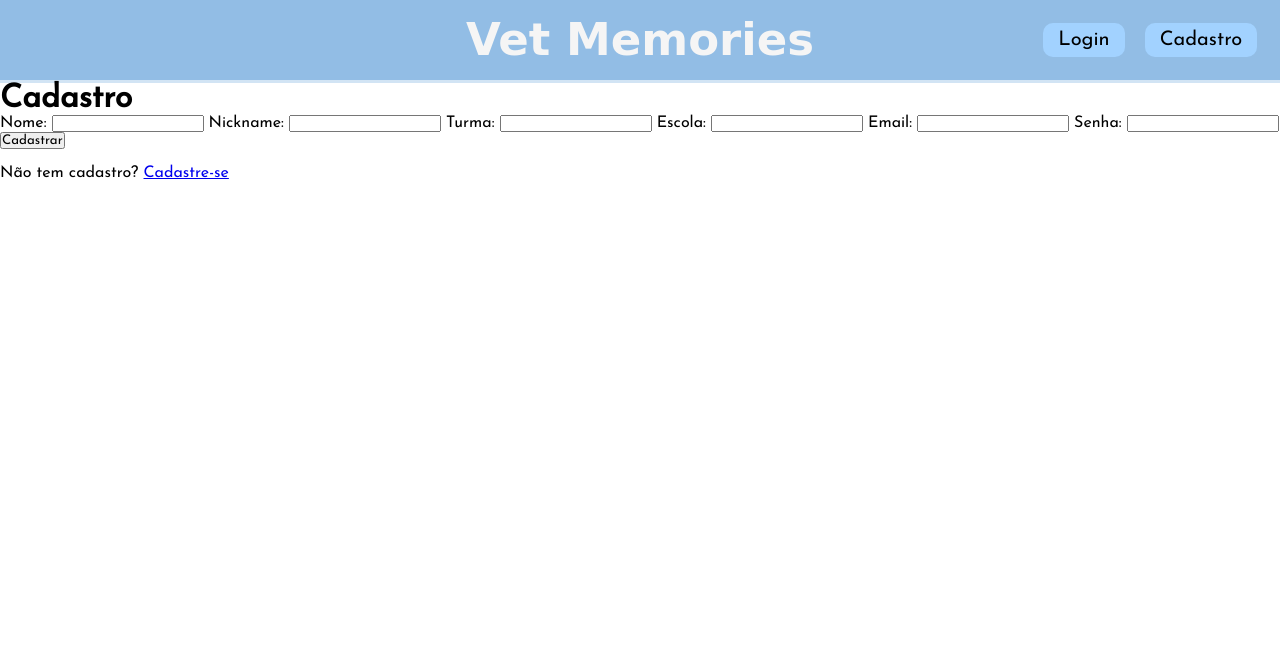
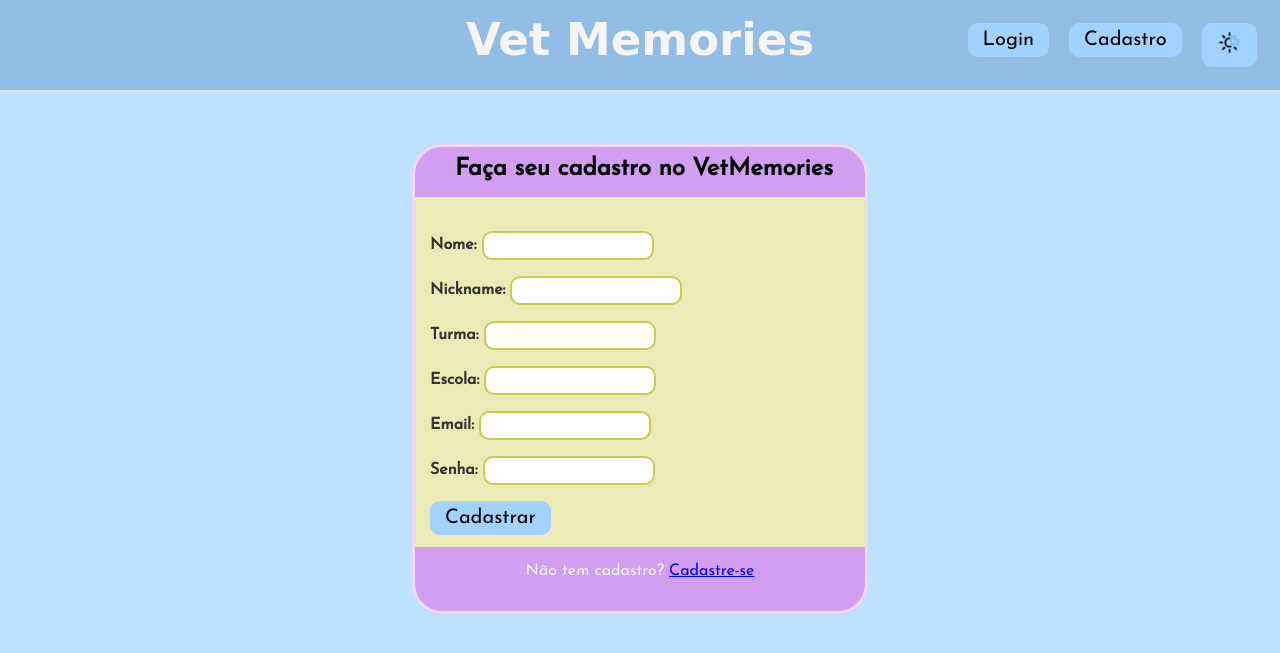
Before and after one commit to 3AW2/VetMemories, a PHP site: page /cadastro.php in a window 1280 px wide. Shown: the top 653 px of the page. Run offline with PHP 8.4, Linux system fonts and the light colour scheme; some web fonts are replaced.

Commit message:
estilização cadastro

```diff
--- a/paginas/cadastro.php
+++ b/paginas/cadastro.php
@@ -3,6 +3,21 @@
   include "../Perfil.php";
 
   $nome_err = " ";
+
+  if (!empty($_GET["acao"])) {
+    if ($_GET["acao"] == "dark") {
+      if (empty($_COOKIE["mode"])) {
+        setcookie("mode", "dark", time() + 60000000, "/");
+        header("location:cadastro.php");
+      } elseif ($_COOKIE["mode"] == "dark") {
+        setcookie("mode", "light", time() + 6000000, "/");
+        header("location:cadastro.php");
+      } else {
+        setcookie("mode", "dark", time() + 60000000, "/");
+        header("location:cadastro.php");
+      }
+    }
+  }
 
   if ($_SERVER["REQUEST_METHOD"] == "POST") {
     $nome = $_POST["nome"];
@@ -43,6 +58,11 @@
 
   }
 
+  if (!empty($_COOKIE["mode"]) && $_COOKIE["mode"] == "dark") {
+    $mode = "-dark";
+  } else {
+    $mode = "";
+  }
 ?>
 
 <!DOCTYPE html>
@@ -61,49 +81,73 @@
 <header>
   <div class='header'>
 
-      <div class='titulo'>
-          <h1><a href="home.php" id='logo'>Vet Memories</a></h1>
+    <div class=<?php echo "titulo" . $mode ?>>
+      <h1><a href="home.php" id='logo'>Vet Memories</a></h1>
 
-          <ul>
+      <ul>
+        <li class=<?php echo "elemento" . $mode ?>>
+          <form action="cadastro.php" method="get">
+            <button type="submit" name="acao" value="dark" class=<?php echo "botao-menu" . $mode ?>>
+              <img src="../imagens/night-mode.png" style="max-width: 2vw;"> </button>
+          </form>
+        </li>
 
-              <li class='elemento'><button class='botao-menu'><a href="cadastro.php">Cadastro</a></button></li>
+        <li class=<?php echo "elemento" . $mode ?>><button class=<?php echo "botao-menu" . $mode ?>><a
+              href="cadastro.php">Cadastro</a></button></li>
 
-              <li class='elemento'><button class='botao-menu'><a href="login.php">Login</a></button></li>
-          </ul>
-      </div>
+        <li class=<?php echo "elemento" . $mode ?>><button class=<?php echo "botao-menu" . $mode ?>><a
+              href="login.php">Login</a></button></li>
+      </ul>
+    </div>
   </div>
 </header>
 
-<body>
-    <div class="container">
-        <h1>Cadastro</h1>
+<body class=<?php echo "body" . $mode ?>>
+  <div class='div-destaque'>
+  </div>
+  <div class='div-destaque'>
+    <section class=<?php echo "dados-subtitulo" . $mode ?>>
+      <div>
+        <h3 class=<?php echo "texto" . $mode ?>>Faça seu cadastro no VetMemories</h3>
+      </div>
+      <br>
+      <div class="dados-cadastro">
+        <br>
         <form method="post" action="<?php echo htmlspecialchars($_SERVER["PHP_SELF"]);?>">
-            <label for="nome">Nome:</label>
-            <input type="text" id="nome" name="nome" maxlength="40" required>
+            <p><b><label for="nome">Nome:</label>
+            <input type="text" class="text-login" id="nome" name="nome" maxlength="40" required></p></b><br>
 
-            <label for="nick">Nickname:</label>
-            <input type="nome" maxlength="10" id="nick" name="nick" required>
+            <p><b><label for="nick">Nickname:</label>
+            <input type="nome" class="text-login" maxlength="10" id="nick" name="nick" required></p></b><br>
 
-            <label for="turma">Turma:</label>
-            <input type="text" maxlength="5" id="turma" name="turma" required>
+            <p><b><label for="turma">Turma:</label>
+            <input type="text" class="text-login" maxlength="5" id="turma" name="turma" required></p></b><br>
 
-            <label for="escola">Escola:</label>
-            <input type="text" id="escola" name="escola" maxlength="40" required>
+            <p><b><label for="escola">Escola:</label>
+            <input type="text" class="text-login" id="escola" name="escola" maxlength="40" required></p></b><br>
 
-            <label for="email">Email:</label>
-            <input type="email" id="email" name="email" required>
+            <p><b><label for="email">Email:</label>
+            <input type="email" class="text-login" id="email" name="email" required></p></b><br>
 
-            <label for="password">Senha:</label>
-            <input type="password" id="password" name="password" required>
+            <p><b><label for="password">Senha:</label>
+            <input type="password" class="text-login" id="password" name="password" required></p></b><br>
 
-            <button type="submit">Cadastrar</button>
+            <button type="submit" class="botao-menu">Cadastrar</button>
 
             <p class="alert"><?php echo $nome_err ?> </p>
             <br>
         </form>
-
-        <p>Não tem cadastro? <a href="cadastro.php">Cadastre-se</a> </p>
-    </div>
+      </div><br>
+      <div>
+        </form>
+        <p>Não tem cadastro?
+          <a href="cadastro.php">Cadastre-se</a>
+        </p>
+      </div><br><br>
+    </section>
+  </div>
+  <div class="container">
+  </div>
 </body>
 
 </html>
--- a/styles.css
+++ b/styles.css
@@ -233,7 +233,15 @@ input[type='text-modal']{
 }
 
 input[type='text-titulo']{
-    border-radius: 15px;
+    border-radius: 10px;
+    width: 40%;
+    height: 15px;
+    text-align: left;
+    border: 2px solid rgb(202, 204, 75);
+}
+
+.text-login{
+    border-radius: 10px;
     width: 40%;
     height: 25px;
     text-align: left;
@@ -262,7 +270,18 @@ input[type='text-titulo']{
     text-align: left;
     width: 100%;
     box-sizing: content-box;
-    height: 150px;
+    height: 170px;
+    box-sizing: border-box;
+}
+
+.dados-cadastro{
+    padding: 18px 15px;
+    background-color: #eaebb7;
+    color: rgb(51, 51, 51);
+    text-align: left;
+    width: 100%;
+    box-sizing: content-box;
+    height: 350px;
     box-sizing: border-box;
 }
 
```
Also changed, not shown: paginas/login.php (+3 -6 lines).
